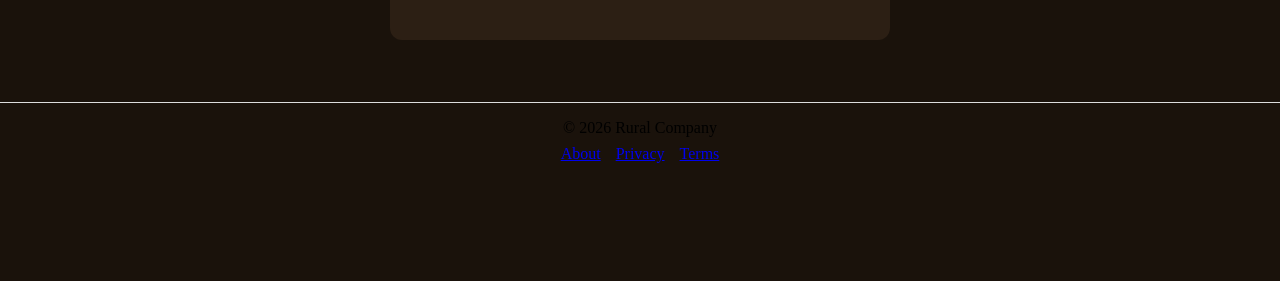
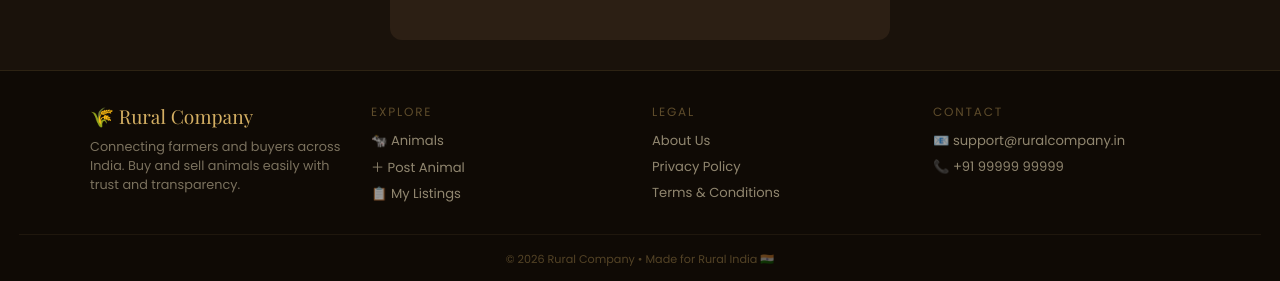
Before and after one commit to ashu2001-patel/rural_frontend, a React (Vite) app: page /post-animal in a window 1280 px wide. Shown: the part 794-1075 px from the top of the page. Before the commit the page ends 973 px from the top, so only its background shows below. Built offline with nearby package versions, Linux system fonts and the light colour scheme; no server answers.

Commit message:
added the some extra feature in the frontend like my lisining and plant

```diff
--- a/src/App.jsx
+++ b/src/App.jsx
@@ -2,7 +2,7 @@ import { BrowserRouter, Routes, Route } from "react-router-dom";
 import { AuthProvider } from "./context/AuthContext";
 
 import Navbar from "./components/Navbar";
-import Footer from "./components/Footer"; // ✅ add this
+import Footer from "./components/Footer";
 
 import Login from "./pages/Login";
 import Register from "./pages/Register";
@@ -12,13 +12,15 @@ import Profile from "./pages/Profile";
 import AnimalDetail from "./pages/AnimalDetails";
 import MyListings from "./pages/MyListings";
 
-// ✅ Legal Pages
 import About from "./pages/About";
 import Privacy from "./pages/Privacy";
 import Terms from "./pages/Terms";
 
+import ScrollToTop from "./components/ScrollToTop"; // ✅ separate file
+
 const ComingSoon = ({ title, icon }) => (
-  <div style={{
+  <div
+    style={{
       minHeight: "70vh",
       background: "#0f0a05",
       display: "flex",
@@ -26,25 +28,30 @@ const ComingSoon = ({ title, icon }) => (
       alignItems: "center",
       justifyContent: "center",
       gap: "1rem",
-    padding: "2rem"
-  }}>
+      padding: "2rem",
+    }}
+  >
     <span style={{ fontSize: "3rem" }}>{icon}</span>
-    <h2 style={{
+    <h2
+      style={{
         fontFamily: "'Playfair Display', serif",
         color: "#d4af63",
         fontSize: "clamp(1.2rem, 4vw, 1.8rem)",
         textAlign: "center",
-      margin: 0
-    }}>
+        margin: 0,
+      }}
+    >
       {title}
     </h2>
-    <p style={{
+    <p
+      style={{
         color: "rgba(212,175,99,0.4)",
         fontSize: "0.85rem",
         letterSpacing: "0.15em",
         textTransform: "uppercase",
-      textAlign: "center"
-    }}>
+        textAlign: "center",
+      }}
+    >
       Coming Soon
     </p>
   </div>
@@ -55,7 +62,9 @@ function App() {
     <AuthProvider>
       <BrowserRouter>
 
-        {/* Global mobile meta */}
+        <ScrollToTop /> {/* ✅ scroll fix */}
+
+        {/* Global CSS */}
         <style>{`
           * { box-sizing: border-box; margin: 0; padding: 0; }
           html { font-size: 16px; -webkit-text-size-adjust: 100%; }
@@ -69,47 +78,43 @@ function App() {
           a { -webkit-tap-highlight-color: transparent; }
         `}</style>
 
-        {/* Layout Wrapper */}
         <div style={{ display: "flex", flexDirection: "column", minHeight: "100vh" }}>
 
           <Navbar />
 
-          {/* Main Content */}
           <div style={{ flex: 1 }}>
-
             <Routes>
 
-              {/* Animal Routes */}
+              {/* Animal */}
               <Route path="/" element={<AnimalList />} />
               <Route path="/animal/:id" element={<AnimalDetail />} />
               <Route path="/post-animal" element={<PostAnimal />} />
 
-              {/* My Listings */}
+              {/* Listings */}
               <Route path="/my-listings" element={<MyListings />} />
-              <Route path="/my-animals" element={<MyListings />} />
 
               {/* User */}
               <Route path="/login" element={<Login />} />
               <Route path="/register" element={<Register />} />
               <Route path="/profile" element={<Profile />} />
 
-              {/* ✅ Legal Pages */}
+              {/* Legal */}
               <Route path="/about" element={<About />} />
               <Route path="/privacy" element={<Privacy />} />
               <Route path="/terms" element={<Terms />} />
 
               {/* 404 */}
-              <Route path="*" element={<ComingSoon title="Page Not Found" icon="🌾" />} />
+              <Route
+                path="*"
+                element={<ComingSoon title="Page Not Found" icon="🌾" />}
+              />
 
             </Routes>
-
           </div>
 
-          {/* ✅ Footer always at bottom */}
           <Footer />
 
         </div>
-
       </BrowserRouter>
     </AuthProvider>
   );
--- a/src/components/Footer.js
+++ /dev/null
@@ -1,32 +0,0 @@
-import { Link } from "react-router-dom";
-
-const Footer = () => {
-  return (
-    <div style={styles.footer}>
-      <p>© {new Date().getFullYear()} Rural Company</p>
-
-      <div style={styles.links}>
-        <Link to="/about">About</Link>
-        <Link to="/privacy">Privacy</Link>
-        <Link to="/terms">Terms</Link>
-      </div>
-    </div>
-  );
-};
-
-const styles = {
-  footer: {
-    padding: "1rem",
-    textAlign: "center",
-    borderTop: "1px solid #ddd",
-    marginTop: "2rem"
-  },
-  links: {
-    display: "flex",
-    justifyContent: "center",
-    gap: "15px",
-    marginTop: "8px"
-  }
-};
-
-export default Footer;
--- /dev/null
+++ b/src/components/Footer.jsx
@@ -0,0 +1,124 @@
+import { Link } from "react-router-dom";
+
+const Footer = () => {
+  return (
+    <>
+      <style>{`
+        .footer {
+          background: #0f0a05;
+          border-top: 1px solid rgba(212,175,99,0.15);
+          padding: 2rem 1.2rem 1rem;
+          font-family: 'Poppins', sans-serif;
+        }
+
+        .footer-container {
+          max-width: 1100px;
+          margin: auto;
+          display: grid;
+          grid-template-columns: repeat(auto-fit, minmax(220px, 1fr));
+          gap: 1.5rem;
+        }
+
+        .footer-logo {
+          font-family: 'Playfair Display', serif;
+          color: #d4af63;
+          font-size: 1.2rem;
+          margin-bottom: 0.5rem;
+        }
+
+        .footer-desc {
+          font-size: 0.8rem;
+          color: rgba(230,216,181,0.5);
+          line-height: 1.5;
+        }
+
+        .footer-title {
+          font-size: 0.75rem;
+          letter-spacing: 0.15em;
+          text-transform: uppercase;
+          color: rgba(212,175,99,0.4);
+          margin-bottom: 0.6rem;
+        }
+
+        .footer-link {
+          display: block;
+          font-size: 0.82rem;
+          color: rgba(230,216,181,0.6);
+          text-decoration: none;
+          margin-bottom: 6px;
+          transition: 0.2s;
+        }
+
+        .footer-link:hover {
+          color: #d4af63;
+        }
+
+        .footer-bottom {
+          text-align: center;
+          margin-top: 1.5rem;
+          padding-top: 1rem;
+          border-top: 1px solid rgba(212,175,99,0.08);
+          font-size: 0.7rem;
+          color: rgba(212,175,99,0.35);
+        }
+
+        @media (max-width: 500px) {
+          .footer {
+            padding: 1.5rem 1rem;
+          }
+
+          .footer-desc {
+            font-size: 0.75rem;
+          }
+        }
+      `}</style>
+
+      <footer className="footer">
+        <div className="footer-container">
+
+          {/* Brand */}
+          <div>
+            <div className="footer-logo">🌾 Rural Company</div>
+            <p className="footer-desc">
+              Connecting farmers and buyers across India. Buy and sell animals easily with trust and transparency.
+            </p>
+          </div>
+
+          {/* Quick Links */}
+          <div>
+            <div className="footer-title">Explore</div>
+            <Link to="/" className="footer-link">🐄 Animals</Link>
+            <Link to="/post-animal" className="footer-link">＋ Post Animal</Link>
+            <Link to="/my-listings" className="footer-link">📋 My Listings</Link>
+          </div>
+
+          {/* Legal */}
+          <div>
+            <div className="footer-title">Legal</div>
+            <Link to="/about" className="footer-link">About Us</Link>
+            <Link to="/privacy" className="footer-link">Privacy Policy</Link>
+            <Link to="/terms" className="footer-link">Terms & Conditions</Link>
+          </div>
+
+          {/* Contact */}
+          <div>
+            <div className="footer-title">Contact</div>
+            <a href="mailto:support@ruralcompany.in" className="footer-link">
+              📧 support@ruralcompany.in
+            </a>
+            <a href="tel:+919999999999" className="footer-link">
+              📞 +91 99999 99999
+            </a>
+          </div>
+
+        </div>
+
+        <div className="footer-bottom">
+          © {new Date().getFullYear()} Rural Company • Made for Rural India 🇮🇳
+        </div>
+      </footer>
+    </>
+  );
+};
+
+export default Footer;
```
Lines whose indentation alone changed are shown as unchanged.
